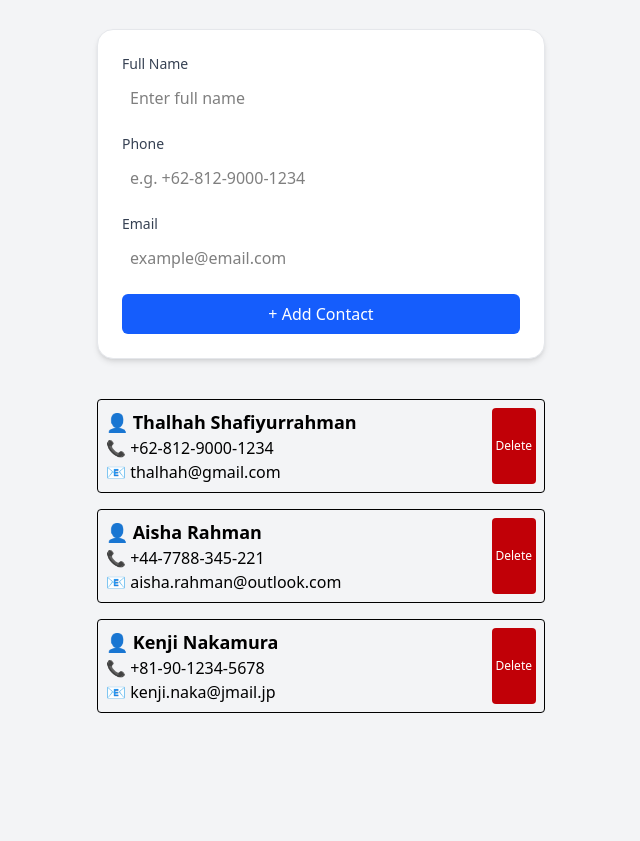
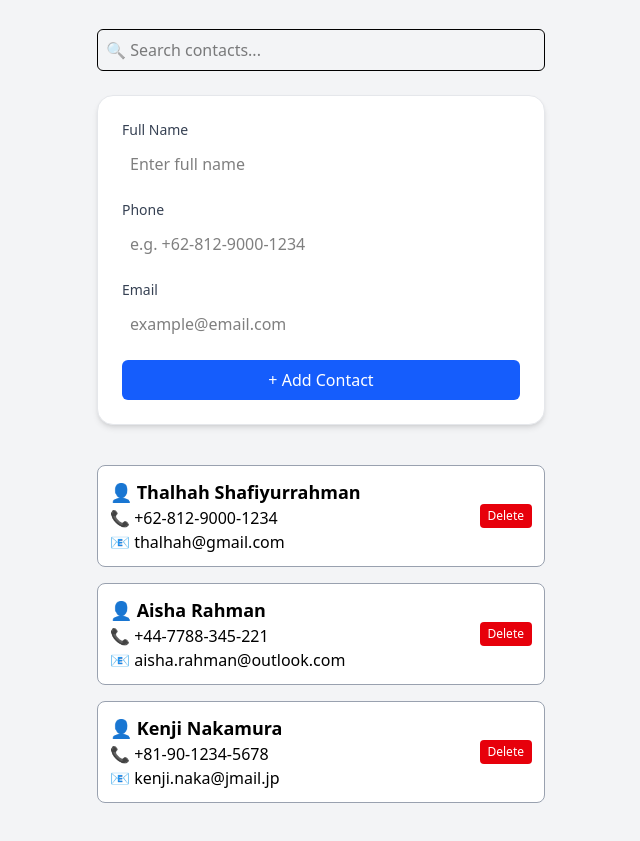
Before and after one commit to thalhahs/memora, a plain HTML site: page index.html in a window 1280 px wide. Shown: the part 99-940 px from the top of the page, without its empty margins (319-959 px from the left). Before the commit the page ends 852 px from the top, so only its background shows below. Drawn offline with nearby package versions, Linux system fonts and the light colour scheme.

Commit message:
feat: render contact list on index page with delete and add functions

```diff
--- a/index.html
+++ b/index.html
@@ -3,7 +3,7 @@
   <head>
     <meta charset="UTF-8" />
     <meta name="viewport" content="width=device-width, initial-scale=1.0" />
-    <title>Memora</title>
+    <title>📒 Memora</title>
     <script src="https://cdn.jsdelivr.net/npm/@tailwindcss/browser@4"></script>
   </head>
   <body class="bg-gray-100 min-h-screen flex flex-col items-center py-10">
@@ -12,6 +12,17 @@
       <h1 class="text-3xl font-bold text-gray-800">📒 Memora</h1>
       <p class="text-gray-500 text-sm">Keep your contacts organized easily</p>
     </header>
+
+    <!-- Search -->
+    <div class="w-full max-w-md mb-6">
+      <input
+        id="q"
+        type="text"
+        placeholder="🔍 Search contacts..."
+        class="border rounded-md p-2 w-full"
+        oninput="handleSearch(event)"
+      />
+    </div>
 
     <!-- Form -->
     <section
@@ -24,8 +35,10 @@
           >
           <input
             id="full-name"
+            name="fullName"
             type="text"
             placeholder="Enter full name"
+            required
             class="mt-1 w-full border-gray-300 rounded-md p-2 focus:ring-2 focus:ring-blue-400 focus:outline-none"
           />
         </div>
@@ -36,8 +49,10 @@
           >
           <input
             id="phone"
+            name="phone"
             type="tel"
             placeholder="e.g. +62-812-9000-1234"
+            required
             class="mt-1 w-full border-gray-300 rounded-md p-2 focus:ring-2 focus:ring-blue-400 focus:outline-none"
           />
         </div>
@@ -48,8 +63,10 @@
           >
           <input
             id="email"
+            name="email"
             type="email"
             placeholder="example@email.com"
+            required
             class="mt-1 w-full border-gray-300 rounded-md p-2 focus:ring-2 focus:ring-blue-400 focus:outline-none"
           />
         </div>
@@ -64,10 +81,8 @@
     </section>
 
     <!-- Contact List -->
-    <main id="app" class="max-w-md w-full mt-10 space-y-3">
-      <!-- Contacts will appear here -->
-    </main>
+    <main id="app" class="max-w-md w-full mt-10 space-y-3"></main>
 
-    <script src="/index.js"></script>
+    <script src="index.js"></script>
   </body>
 </html>
--- a/index.js
+++ b/index.js
@@ -61,27 +61,27 @@ let contactsList = [
 ];
 
 function renderContacts(contacts) {
-  const qInput = document.getElementById("q");
-  const q = qInput ? qInput.value.toLowerCase() : "";
-  const list = q ? searchContacts(contacts, q) : contacts;
+  const listHTML = contacts.length
+    ? contacts.map(renderContact).join("")
+    : "<p class='text-center text-gray-500'>No contacts found.</p>";
 
   document.getElementById("app").innerHTML = `
     <ul id="contacts" class="space-y-4">
-      ${list.map(renderContact).join("") || "<p>No contacts found.</p>"}
+      ${listHTML}
     </ul>`;
 }
 
 function renderContact({ id, fullName, phone, email }) {
   return `
-    <li class="p-2 border border-black rounded flex justify-between">
+    <li class="p-3 border border-gray-400 rounded-lg flex justify-between items-center bg-white">
       <div>
         <h2 class="font-bold text-lg">👤 ${fullName}</h2>
-        <p>📞 ${phone ?? "-"}</p>
-        <p>📧 ${email ?? "-"}</p>
+        <p>📞 ${phone}</p>
+        <p>📧 ${email}</p>
       </div>
       <button
         onclick="deleteContact(${id})"
-        class="bg-red-700 text-white text-xs px-1 py-0.5 rounded">
+        class="bg-red-600 hover:bg-red-700 text-white text-xs px-2 py-1 rounded">
         Delete
       </button>
     </li>`;
@@ -92,8 +92,12 @@ function deleteContact(id) {
   renderContacts(contactsList);
 }
 
-function searchContacts(contacts, keyword) {
-  return contacts.filter(c => c.fullName.toLowerCase().includes(keyword));
+function handleSearch(event) {
+  const keyword = event.target.value.toLowerCase();
+  const filtered = contactsList.filter(c =>
+    c.fullName.toLowerCase().includes(keyword)
+  );
+  renderContacts(filtered);
 }
 
 function addContact(contacts, contactData) {
```
